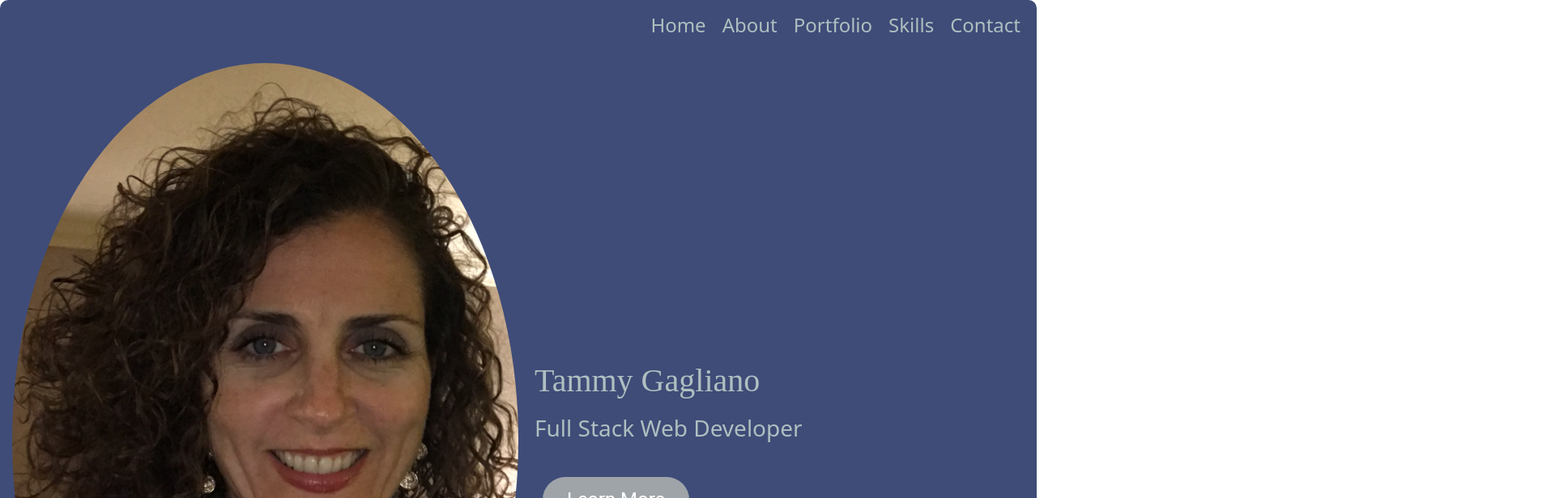
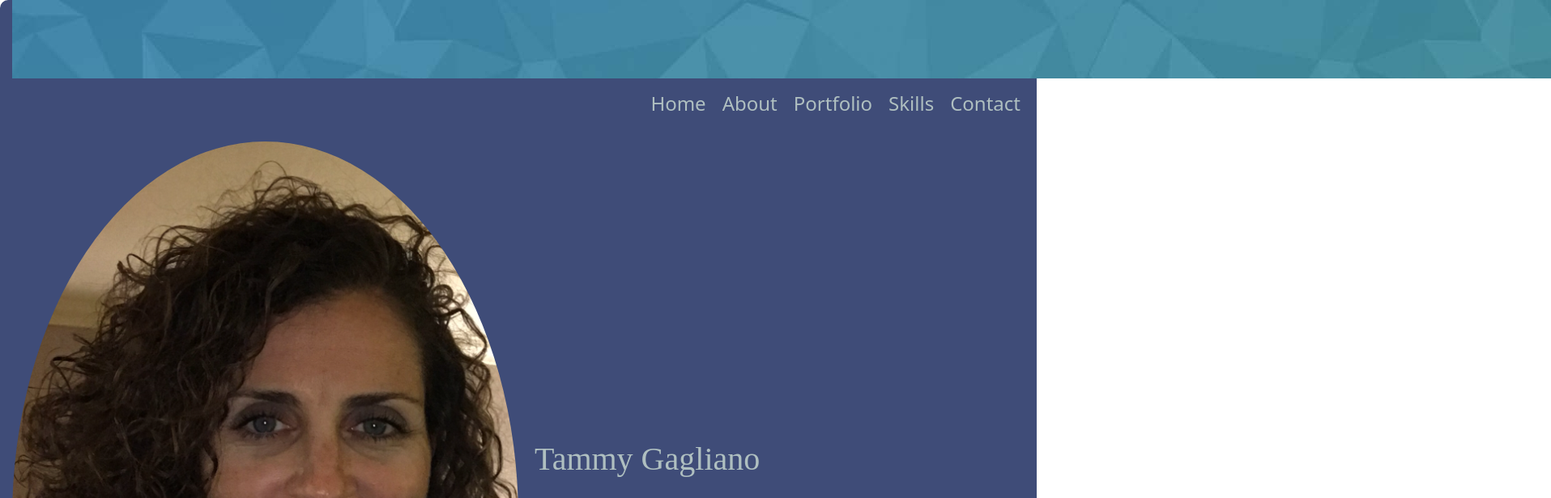
Before and after one commit to TammyGagliano/reactportfolio, a React (Create React App) app: page / in a window 1280 px wide. Shown: the top 616 px of the page at 81% size, 1915 px wide, since content can reach past the window. Built offline with nearby package versions, Linux system fonts and the light colour scheme.

Commit message:
update files

```diff
--- a/src/App.js
+++ b/src/App.js
@@ -5,6 +5,7 @@ import NavBar from "./components/Navbar";
 import Portfolio from "./components/Portfolio";
 import Skills from "./components/Skills";
 import Contact from "./components/Contact";
+import Header from "./components/Header";
 import Footer from "./components/Footer";
 
 import "./App.css";
@@ -14,8 +15,8 @@ function App() {
     // Router component
     <Router>
       <div className="app">
+        <Header />
         <NavBar />
-
         <Routes>
           <Route path="/" element={<Home />} />
           <Route path="/about" element={<About />} />
--- /dev/null
+++ b/src/components/Header.js
@@ -0,0 +1,19 @@
+import "./style.css";
+
+const Header = () => {
+  return (
+    <div className="header">
+      <div className="headerImg">
+        <img src={`${process.env.PUBLIC_URL}/images/header.jpg`} alt=""
+        style=
+        {{
+          display: "flex",
+          justifyContent: "center",
+          alignItems: "left",
+        }}/>
+      </div>
+    </div>
+  );
+};
+
+export default Header;
--- a/src/components/style.css
+++ b/src/components/style.css
@@ -55,6 +55,13 @@ h1, h2, h3, h4 {
 }
 .title button {
     margin: 0 30px;
+}
+
+/* HEADER CSS */
+
+.headerImg {
+    align-items: center;
+    margin: 0;
 }
 
 /* ABOUT PAGE CSS */
```
Also changed, not shown: public/Tammy.jpg (added), public/images/header.jpg (added).
